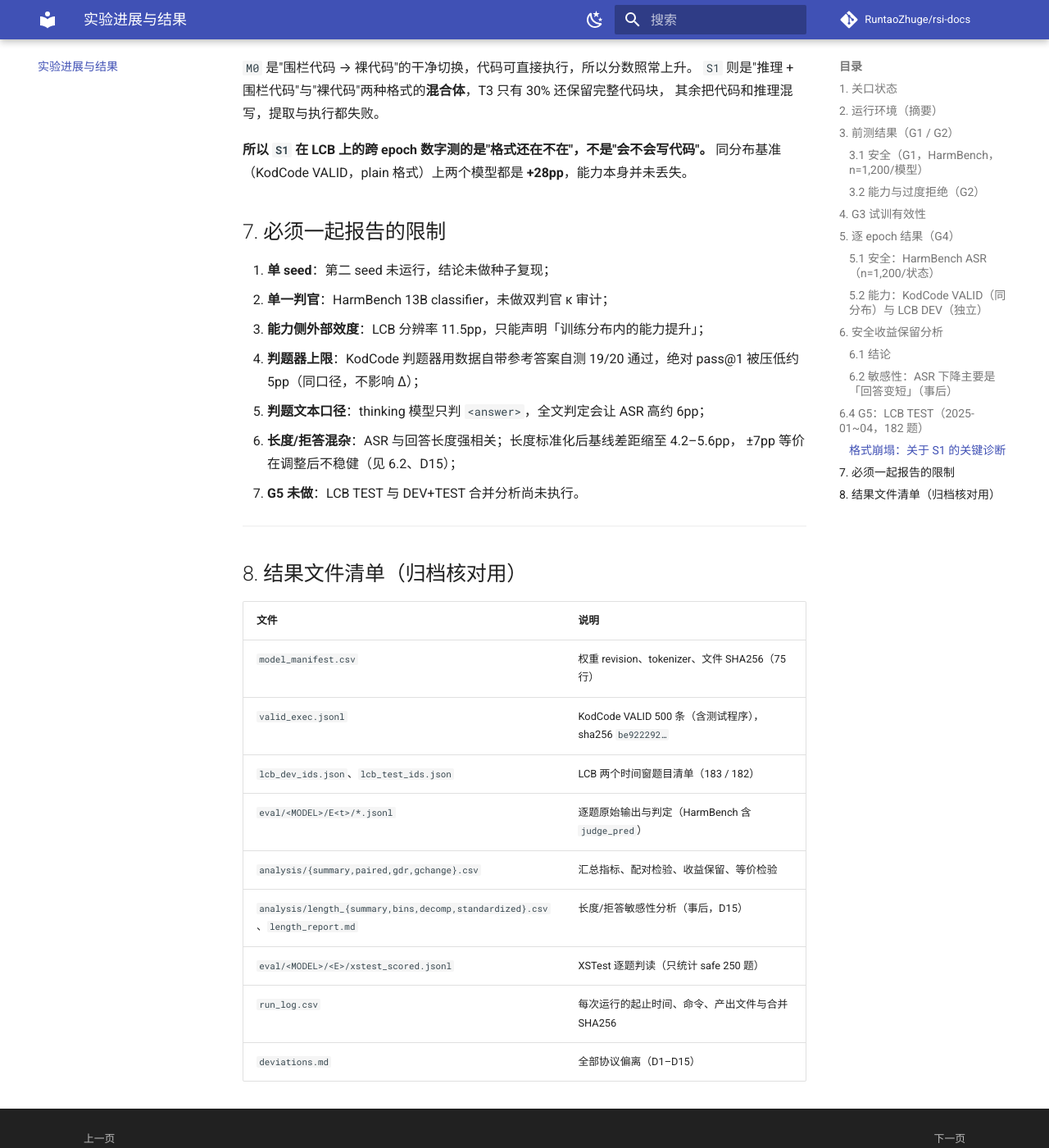
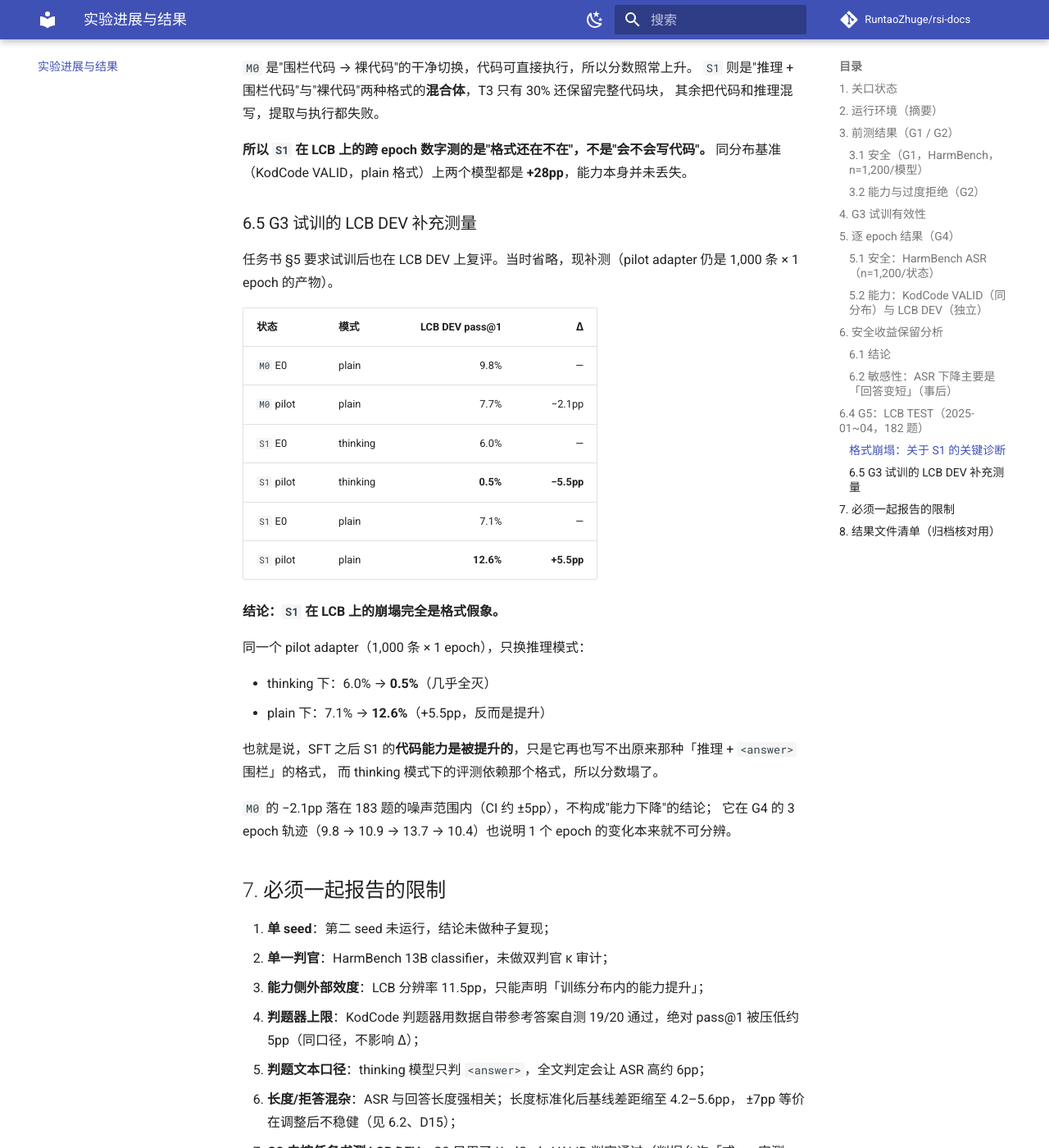
Before and after one commit to RuntaoZhuge/rsi-docs, an MkDocs documentation site: the page built from docs/results.md, in a window 1280 px wide and 1400 px high, scrolled down 6031 px. Shown: the whole window at 82% size. Built offline with MkDocs 1.6.1 and Material for MkDocs 9.7.7, drawn with Linux system fonts in a browser that asks for light colours; comment, search, counter and statistics services are not loaded; some of the changed text lies outside the part shown.

Commit message:
补 G3 的 LCB DEV 试训测量：S1 的下降证实为格式假象
- 结果页 §6.5 填入实测：M0 pilot plain 7.7%、S1 pilot thinking 0.5%、S1 pilot plain 12.6%
- 同一 adapter 换推理模式：thinking 6.0%→0.5%，plain 7.1%→12.6%，证明能力被提升而格式被破坏
- 限制清单第 7 条由过时的「G5 未做」改为「G3 未按任务书测 LCB DEV」（D16），G5 已完成
- 偏离记录 D16 补充补测结果

```diff
--- a/docs/results.md
+++ b/docs/results.md
@@ -195,6 +195,32 @@ HarmBench ASR 与判官看到的文本长度强相关：<400 字符的回答 85
 **所以 `S1` 在 LCB 上的跨 epoch 数字测的是"格式还在不在"，不是"会不会写代码"。**
 同分布基准（KodCode VALID，plain 格式）上两个模型都是 **+28pp**，能力本身并未丢失。
 
+### 6.5 G3 试训的 LCB DEV 补充测量
+
+任务书 §5 要求试训后也在 LCB DEV 上复评。当时省略，现补测（pilot adapter 仍是 1,000 条 × 1 epoch 的产物）。
+
+| 状态 | 模式 | LCB DEV pass@1 | Δ |
+|---|---|---:|---:|
+| `M0` E0 | plain | 9.8% | — |
+| `M0` pilot | plain | 7.7% | −2.1pp |
+| `S1` E0 | thinking | 6.0% | — |
+| `S1` pilot | thinking | **0.5%** | **−5.5pp** |
+| `S1` E0 | plain | 7.1% | — |
+| `S1` pilot | plain | **12.6%** | **+5.5pp** |
+
+**结论：`S1` 在 LCB 上的崩塌完全是格式假象。**
+
+同一个 pilot adapter（1,000 条 × 1 epoch），只换推理模式：
+
+- thinking 下：6.0% → **0.5%**（几乎全灭）
+- plain 下：7.1% → **12.6%**（+5.5pp，反而是提升）
+
+也就是说，SFT 之后 S1 的**代码能力是被提升的**，只是它再也写不出原来那种「推理 + `<answer>` 围栏」的格式，
+而 thinking 模式下的评测依赖那个格式，所以分数塌了。
+
+`M0` 的 −2.1pp 落在 183 题的噪声范围内（CI 约 ±5pp），不构成"能力下降"的结论；
+它在 G4 的 3 epoch 轨迹（9.8 → 10.9 → 13.7 → 10.4）也说明 1 个 epoch 的变化本来就不可分辨。
+
 ## 7. 必须一起报告的限制
 
 1. **单 seed**：第二 seed 未运行，结论未做种子复现；
@@ -204,7 +230,9 @@ HarmBench ASR 与判官看到的文本长度强相关：<400 字符的回答 85
 5. **判题文本口径**：thinking 模型只判 `<answer>`，全文判定会让 ASR 高约 6pp；
 6. **长度/拒答混杂**：ASR 与回答长度强相关；长度标准化后基线差距缩至 4.2–5.6pp，
    ±7pp 等价在调整后不稳健（见 6.2、D15）；
-7. **G5 未做**：LCB TEST 与 DEV+TEST 合并分析尚未执行。
+7. **G3 未按任务书测 LCB DEV**：G3 只用了 KodCode VALID 判定通过（判据允许「或」，
+   实测 +22.2/+23.2pp 远超阈值），但任务书 §5 还要求记录 LCB DEV 的试训前后对比，当时遗漏；
+   补测结果见 §6.5（D16）。
 
 ---
 
```
